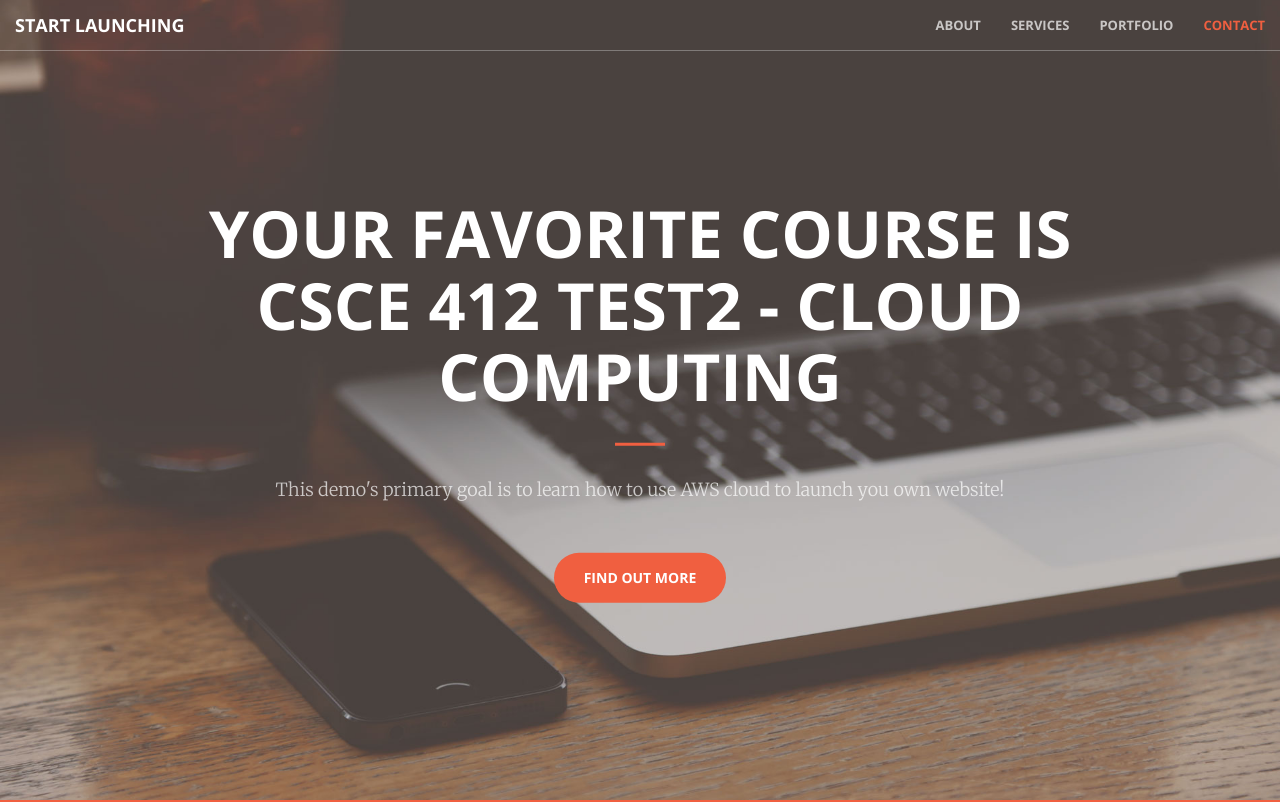
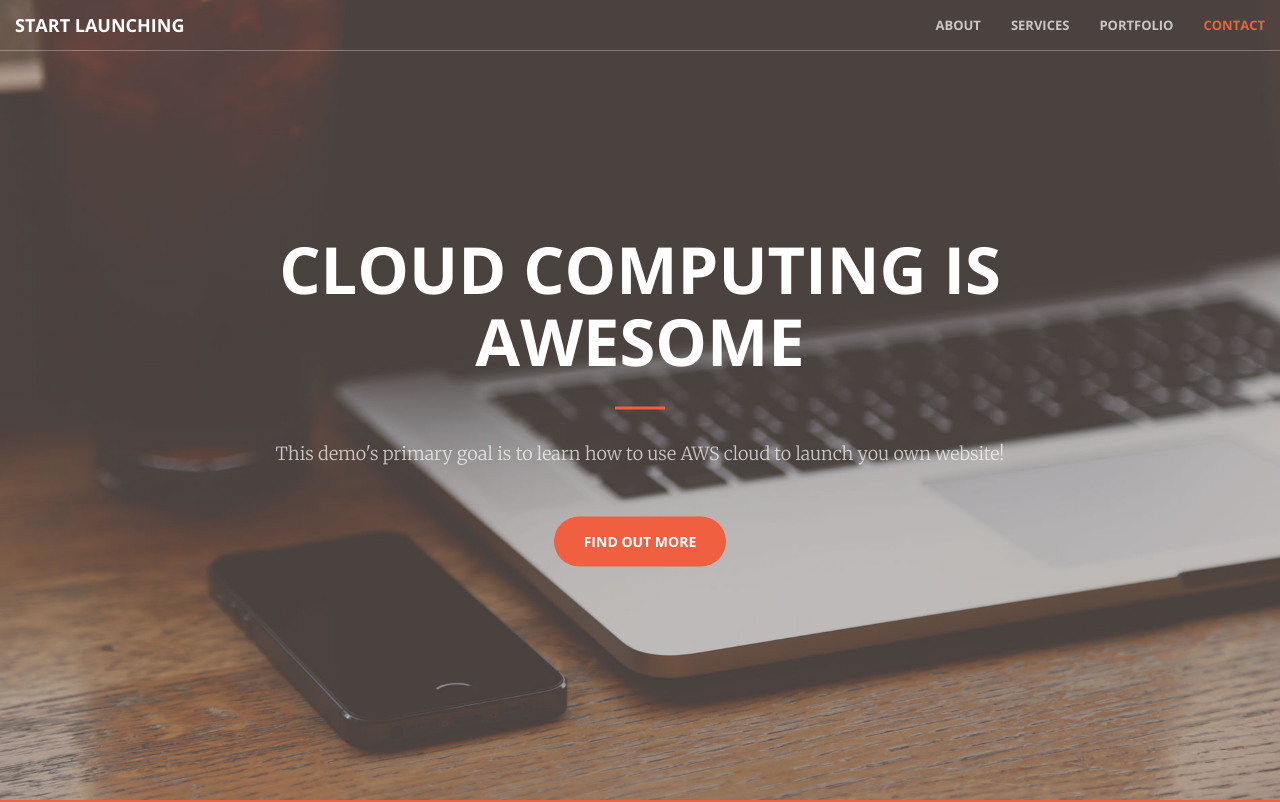
Before and after one commit to berg111/CSCE412-project-3, a plain HTML site: page index.html in a window 1280 px wide. Shown: the top 802 px of the page. Drawn offline with nearby package versions, Linux system fonts and the light colour scheme.

Commit message:
change title

```diff
--- a/index.html
+++ b/index.html
@@ -74,7 +74,7 @@
     <header>
         <div class="header-content">
             <div class="header-content-inner">
-                <h1>Your Favorite Course is CSCE 412 TEST2 - Cloud Computing</h1>
+                <h1>Cloud Computing is Awesome</h1>
                 <hr>
                 <p>This demo's primary goal is to learn how to use AWS cloud to launch you own website!</p>
                 <a href="#about" class="btn btn-primary btn-xl page-scroll">Find Out More</a>
```
